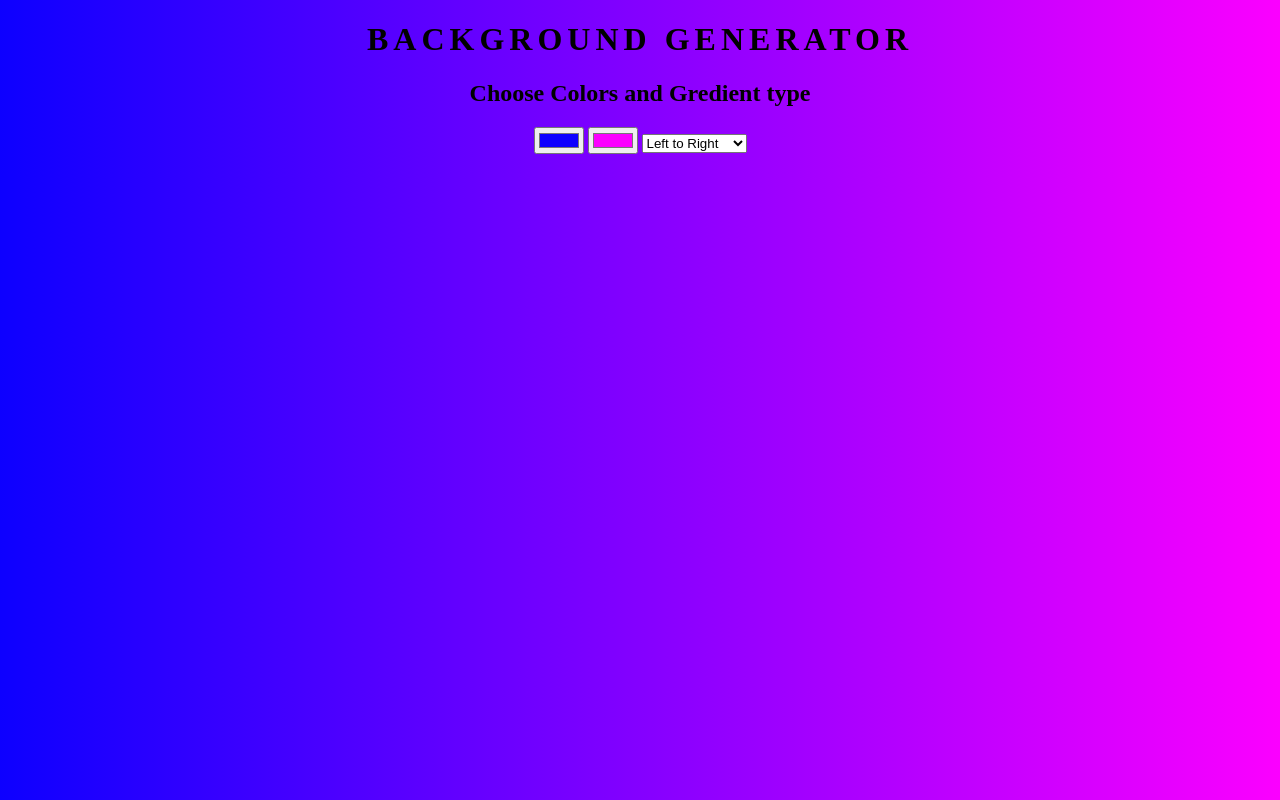
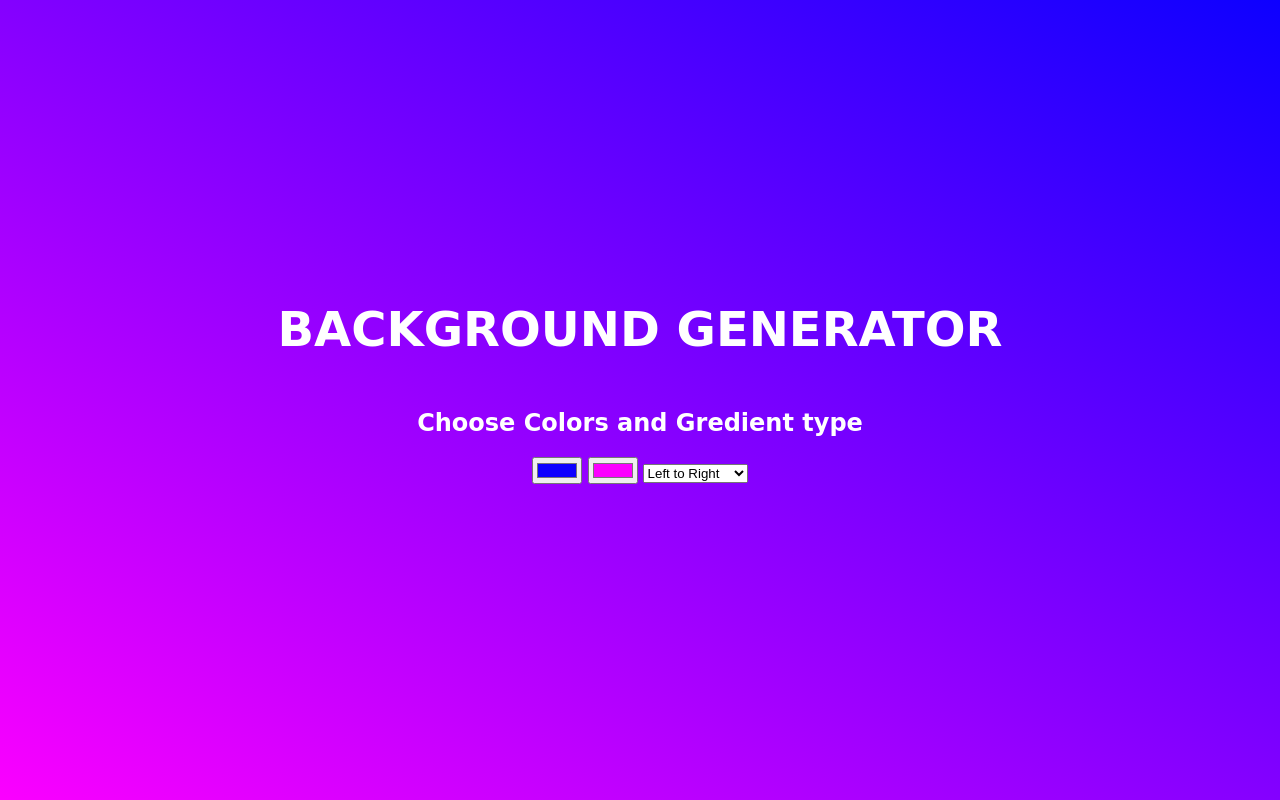
Before and after one commit to priyanshibhimani26/CodeClauseInternship_BackgroundGenerator, a plain HTML site: page index.html in a window 1280 px wide. Drawn offline with Linux system fonts and the light colour scheme.

Commit message:
Update background.css

```diff
--- a/background.css
+++ b/background.css
@@ -1,14 +1,23 @@
 body {
-    background: linear-gradient(to right, #0d00ff, #fb00ff);
+    margin: 0;
+    padding: 0;
+    background: linear-gradient(to bottom left, #0d00ff, #fb00ff);
+    font-family:  cursive;
+    min-height: 100vh;
+    display: flex;
+    flex-direction: column;
+    justify-content: center;
+    align-items: center;
 }
 
 h1 {
-    letter-spacing: 5px;
     text-align: center;
-    width: 100%;
-
+    font-size: 3rem;
+    color: #ffffff;
 }
 
 h2, h3 {
     text-align: center;
+    font-size: 1.5rem;
+    color: #ffffff;
 }
```
